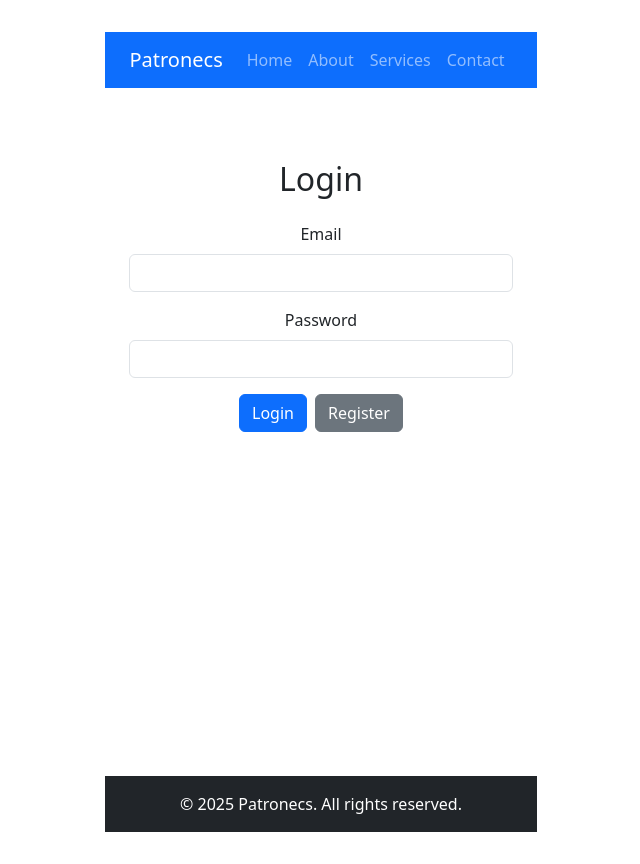
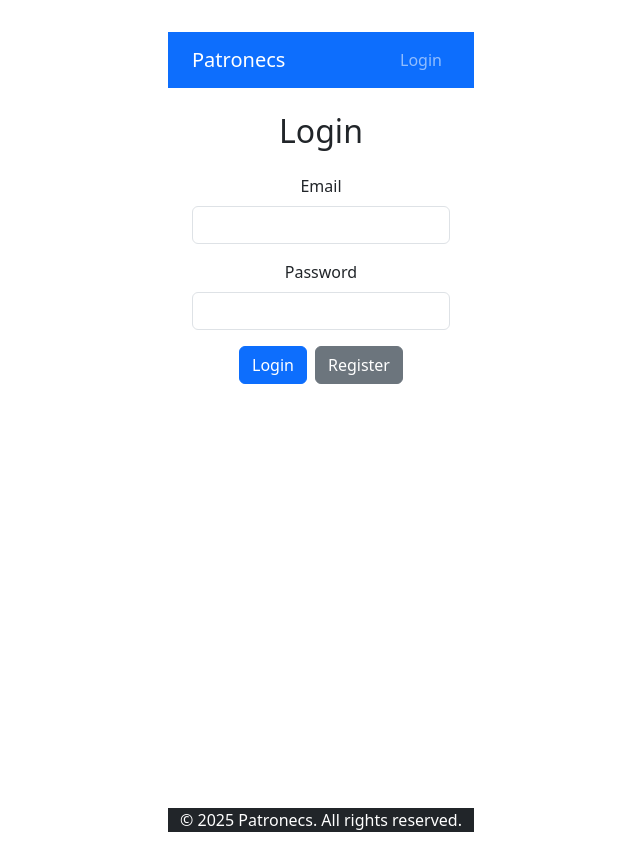
Before and after one commit to AttaUrRehman121/ChatApp, a React (Vite) app in the folder frontend/chat/: page /login in a window 1280 px wide. Shown: the whole page, without its empty margins (319-959 px from the left). Built offline with nearby package versions, Linux system fonts and the light colour scheme.

Commit message:
updated the frontend

```diff
--- a/frontend/chat/src/ChatPage.jsx
+++ b/frontend/chat/src/ChatPage.jsx
@@ -71,9 +71,9 @@
     };
 
     return (
-        <div className="container py-5">
+        <div className="container py-8">
             <div className="row justify-content-center">
-                <div className="col-md-10">
+                <div className="col-md-18">
                     <div className="card shadow-sm">
                         <div className="card-header bg-primary text-white">
                             <h5 className="mb-0">Chat Room: {roomName}</h5>
--- a/frontend/chat/src/Footer.jsx
+++ b/frontend/chat/src/Footer.jsx
@@ -1,6 +1,6 @@
 const Footer = () => {
     return (
-        <footer className="bg-dark text-white text-center py-3 mt-auto">
+        <footer className="bg-dark text-white text-center py-8 mt-auto">
             <div className="container">
                 <p className="mb-0">&copy; {new Date().getFullYear()} Patronecs. All rights reserved.</p>
             </div>
--- a/frontend/chat/src/Header.jsx
+++ b/frontend/chat/src/Header.jsx
@@ -1,7 +1,17 @@
-
-import { Link } from 'react-router-dom';
+import { Link, useNavigate } from 'react-router-dom';
 
 const Header = () => {
+    const navigate = useNavigate();
+
+    const handleLogout = () => {
+
+        localStorage.removeItem('user');
+
+        navigate('/login');
+    };
+
+    const user = localStorage.getItem('user');
+
     return (
         <nav className="navbar navbar-expand-lg navbar-dark bg-primary px-4">
             <Link className="navbar-brand" to="/">
@@ -17,21 +27,20 @@
             </button>
             <div className="collapse navbar-collapse" id="navbarNav">
                 <ul className="navbar-nav ms-auto">
-                    <li className="nav-item">
-                        <Link className="nav-link" to="/">Home</Link>
-                    </li>
-                    <li className="nav-item">
-                        <Link className="nav-link" to="/about">About</Link>
-                    </li>
-                    <li className="nav-item">
-                        <Link className="nav-link" to="/services">Services</Link>
-                    </li>
-                    <li className="nav-item">
-                        <Link className="nav-link" to="/contact">Contact</Link>
-                    </li>
+                    {!user ? (
+                        <li className="nav-item">
+                            <Link className="nav-link" to="/login">Login</Link>
+                        </li>
+                    ) : (
+                        <li className="nav-item">
+                            <button className="btn btn-outline-light ms-2" onClick={handleLogout}>
+                                Logout
+                            </button>
+                        </li>
+                    )}
                 </ul>
             </div>
-        </nav>
+        </nav >
     );
 };
 
--- a/frontend/chat/src/Login.jsx
+++ b/frontend/chat/src/Login.jsx
@@ -48,7 +48,7 @@
     };
 
     return (
-        <div className="container mt-5">
+        <div className="container mt-8">
             <h2 className="mb-4">Login</h2>
             {error && <div className="alert alert-danger">{error}</div>}
             <form onSubmit={handleSubmit}>
--- a/frontend/chat/src/Register.jsx
+++ b/frontend/chat/src/Register.jsx
@@ -48,7 +48,7 @@
     };
 
     return (
-        <div className="container mt-5">
+        <div className="container mt-8">
             <h2>Register</h2>
             {error && <div className="alert alert-danger">{error}</div>}
             <form onSubmit={handleSubmit}>
```
